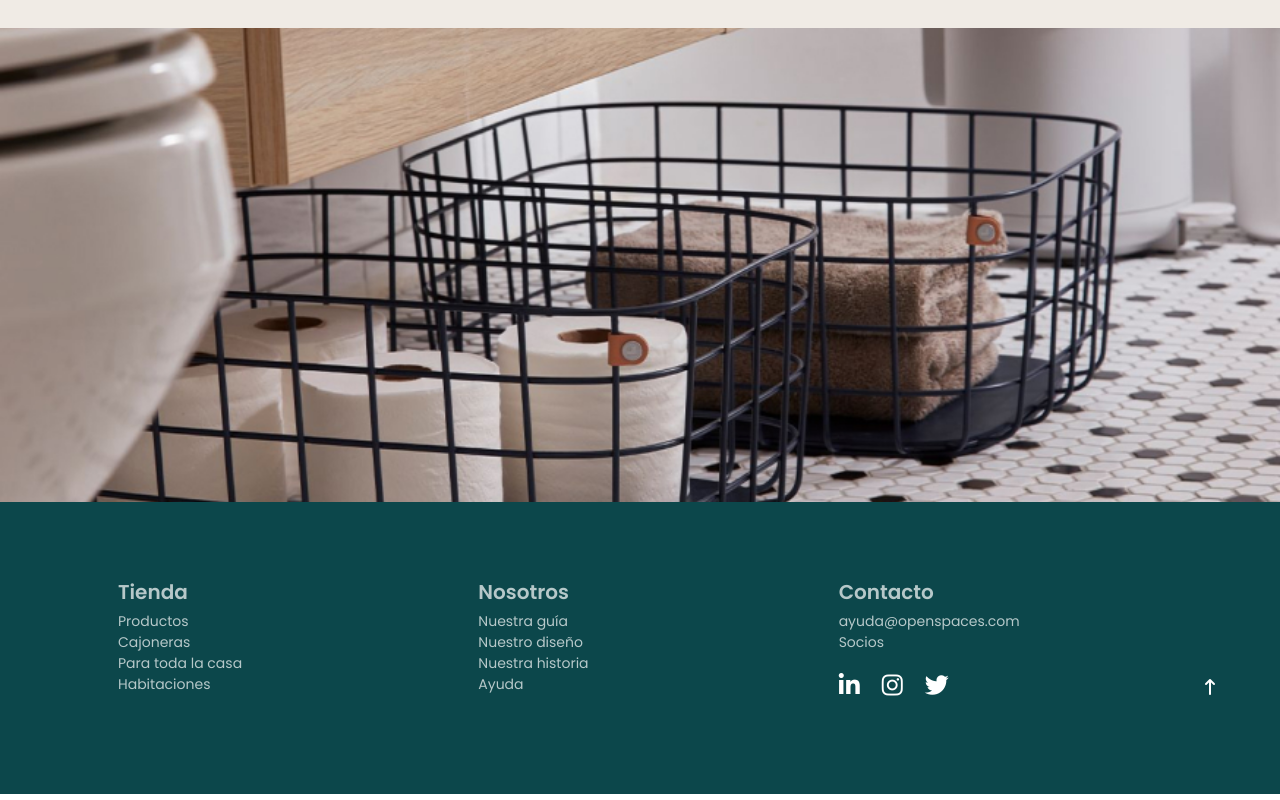
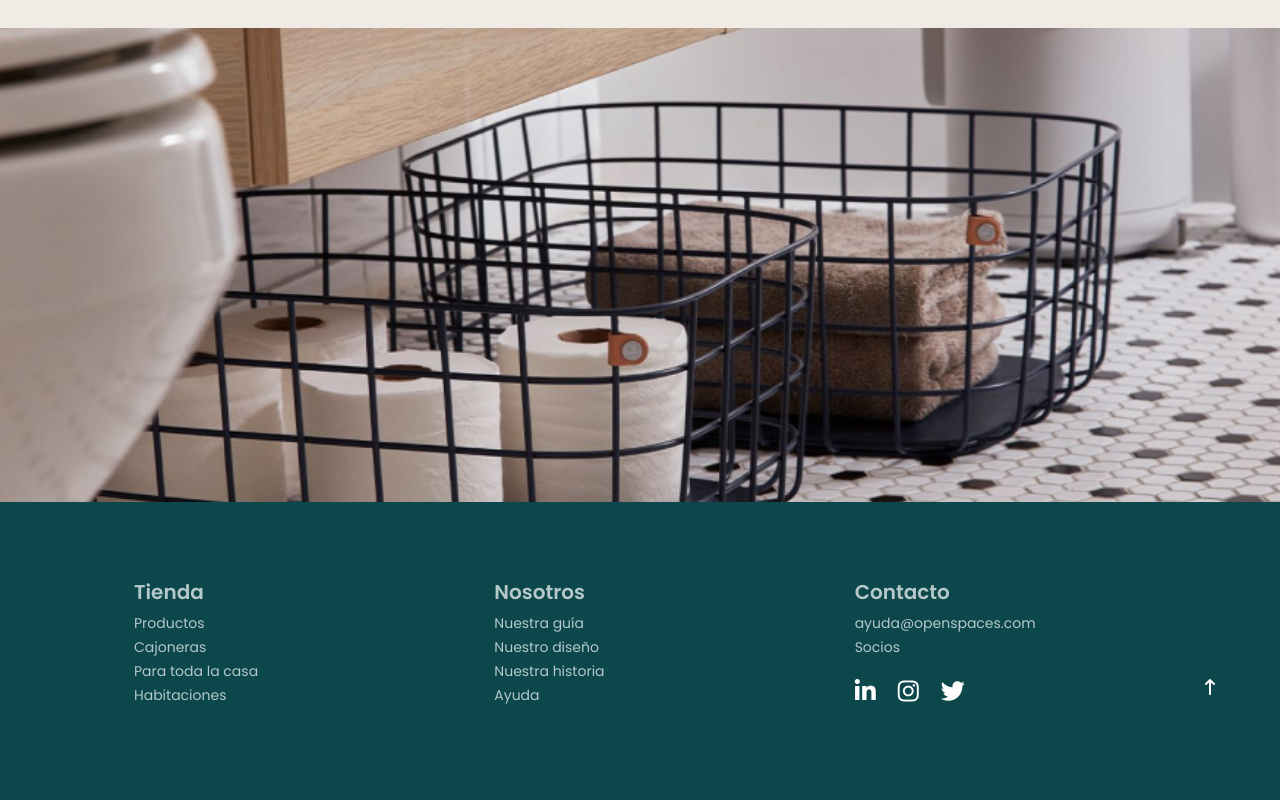
Before and after one commit to Adalab/modulo-1-evaluacion-final-SandML3, a website: page docs/index.html in a window 1280 px wide. Shown: the part 1967-2767 px from the top of the page. Drawn offline with Linux system fonts and the light colour scheme.

Commit message:
Add favicon and add some details

```diff
--- a/docs/index.html
+++ b/docs/index.html
@@ -10,8 +10,9 @@
   <link rel="preconnect" href="https://fonts.googleapis.com">
   <link rel="preconnect" href="https://fonts.gstatic.com" crossorigin>
   <link href="https://fonts.googleapis.com/css2?family=Poppins:wght@400;600&display=swap" rel="stylesheet">
+  <link rel="icon" href="./assets/images/favicon.png" />
   <link rel="stylesheet" href="./assets/css/main.css" />
-  <link rel="icon" href="./assets/images/logo.png" />
+
 </head>
 
 <body>
--- a/src/scss/layout/_footer.scss
+++ b/src/scss/layout/_footer.scss
@@ -25,6 +25,7 @@
             color: $main_color_light;
             font-size: 1.25rem;
             line-height: 2.4rem;
+            margin-left: 1rem;
 
             @media all and (min-width: 900px) {
                 margin-top: 0;
@@ -38,7 +39,8 @@
         &__item {
             color: $main_color_light;
             font-size: 0.875rem;
-            line-height: 1.3rem;
+            line-height: 1.5rem;
+            padding: 1rem;;
 
             @media all and (min-width: 1728px) {
                 font-size: 1rem;
@@ -50,6 +52,7 @@
         display: flex;
         margin-top: 1.25rem;
         margin-bottom: 0.4375rem;
+        margin-left: 1rem;
         transform: translateX(-0.6875rem);
 
         &__item {
```
Also changed, not shown: src/html/index.html (+2 -1 lines), docs/assets/css/main.css, docs/assets/images/favicon.png (added), src/images/favicon.png (added).
